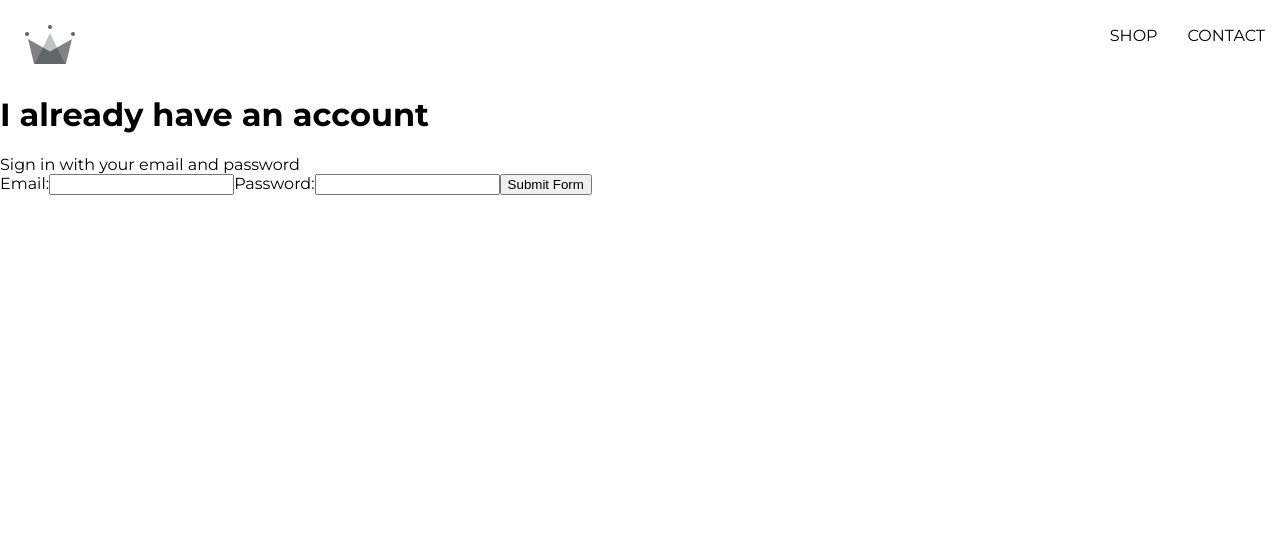
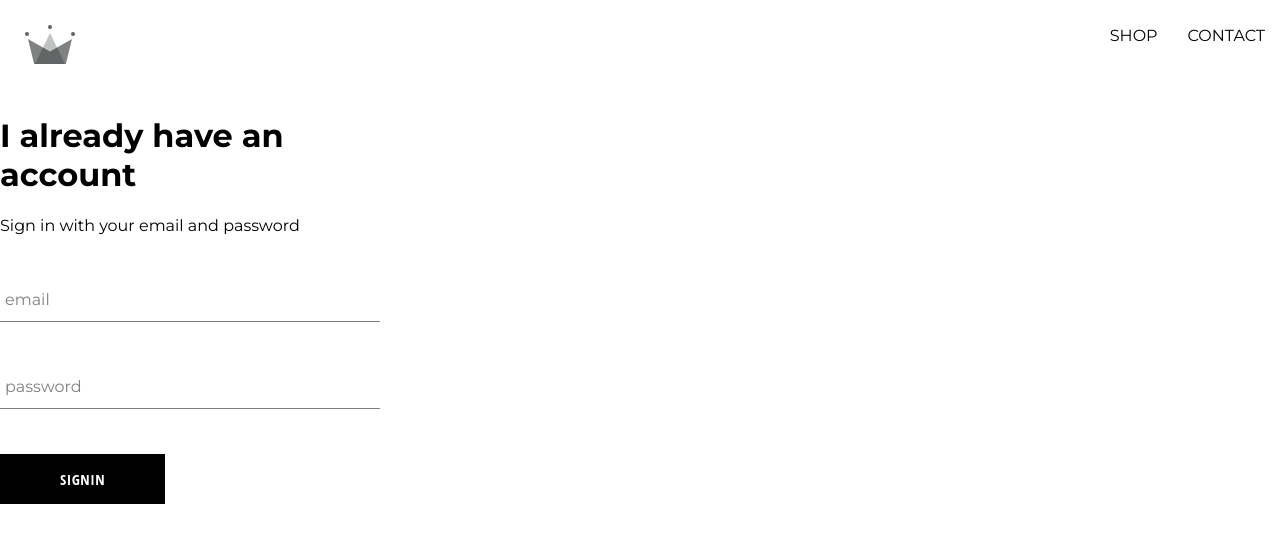
Before and after one commit to Yogesh6214/crown-clothing, a React (Create React App) app: page /signin in a window 1280 px wide. Shown: the top 542 px of the page. Built offline with nearby package versions, Linux system fonts and the light colour scheme.

Commit message:
Create the sigin, frominput, custom button page and component. Install the firebase package

```diff
--- a/package.json
+++ b/package.json
@@ -6,6 +6,7 @@
     "@testing-library/jest-dom": "^5.17.0",
     "@testing-library/react": "^13.4.0",
     "@testing-library/user-event": "^13.5.0",
+    "firebase": "^10.12.2",
     "react": "^18.2.0",
     "react-dom": "^18.2.0",
     "react-router-dom": "^6.23.0",
--- a/src/App.css
+++ b/src/App.css
@@ -9,3 +9,7 @@
   text-decoration: none;
   color: black;
 }
+
+* {
+  box-sizing: border-box;
+}
--- /dev/null
+++ b/src/components/custom-button/custom-button.component.jsx
@@ -0,0 +1,8 @@
+import "./custom-button.style.scss";
+
+const CustomButton = ({ children, ...otherProps }) => (
+  <button className="custom-button" {...otherProps}>
+    {children}
+  </button>
+);
+export default CustomButton;
--- /dev/null
+++ b/src/components/custom-button/custom-button.style.scss
@@ -0,0 +1,32 @@
+.custom-button {
+    min-width: 165px;
+    width: auto;
+    height: 50px;
+    letter-spacing: 0.5px;
+    line-height: 50px;
+    padding: 0 35px 0 35px;
+    font-size: 15px;
+    background-color: black;
+    color: white;
+    text-transform: uppercase;
+    font-family: 'Open Sans Condensed';
+    font-weight: bolder;
+    border: none;
+    cursor: pointer;
+
+    &:hover {
+        background-color: white;
+        color: black;
+        border: 1px solid black;
+    }
+
+    &.google-sign-in {
+        background-color: #4285f4;
+        color: white;
+
+        &:hover {
+            background-color: #357ae8;
+            border: none;
+        }
+    }
+}
--- /dev/null
+++ b/src/components/form-input/form-input.component.jsx
@@ -0,0 +1,17 @@
+import "./form-input.style.scss";
+
+const FormInput = ({ handleChange, label, ...otherProps }) => (
+  <div className="group">
+    <input className="form-input" onChange={handleChange} {...otherProps} />
+    {label ? (
+      <label
+        className={`${
+          otherProps.value.length ? "shrink" : ""
+        } form-input-label`}
+      >
+        {label}
+      </label>
+    ) : null}
+  </div>
+);
+export default FormInput;
--- /dev/null
+++ b/src/components/form-input/form-input.style.scss
@@ -0,0 +1,54 @@
+$sub-color: grey;
+$main-color: black;
+
+@mixin shrinkLabel {
+    top: -14px;
+    font-size: 12px;
+    color: $main-color;
+}
+
+.group {
+    position: relative;
+    margin: 45px 0;
+
+    .form-input {
+        background: none;
+        background-color: white;
+        color: $sub-color;
+        font-size: 18px;
+        padding: 10px 10px 10px 5px;
+        display: block;
+        width: 100%;
+        border: none;
+        border-radius: 0;
+        border-bottom: 1px solid $sub-color;
+        margin: 25px 0;
+
+        &:focus {
+            outline: none;
+        }
+
+        &:focus~.form-input-label {
+            @include shrinkLabel();
+        }
+    }
+
+    input[type='password'] {
+        letter-spacing: 0.3em;
+    }
+
+    .form-input-label {
+        color: $sub-color;
+        font-size: 16px;
+        font-weight: normal;
+        position: absolute;
+        pointer-events: none;
+        left: 5px;
+        top: 10px;
+        transition: 300ms ease all;
+
+        &.shrink {
+            @include shrinkLabel();
+        }
+    }
+}
--- a/src/components/sign-in/sigin-in.component.jsx
+++ b/src/components/sign-in/sigin-in.component.jsx
@@ -1,8 +1,10 @@
 import React, { Component } from "react";
-
+import FormInput from "../form-input/form-input.component";
+import CustomButton from "../custom-button/custom-button.component";
+import "./sigin-in.style.scss";
 class SignIn extends Component {
-  constructor() {
-    super();
+  constructor(props) {
+    super(props);
 
     this.state = {
       email: "",
@@ -17,7 +19,7 @@
   };
 
   handleChange = (event) => {
-    const { name, value } = event.target;
+    const { value, name } = event.target;
 
     this.setState({ [name]: value });
   };
@@ -29,24 +31,28 @@
         <span>Sign in with your email and password</span>
 
         <form onSubmit={this.handleSubmit}>
-          <label>Email:</label>
-          <input
+          <FormInput
             name="email"
             type="text"
-            onChange={this.handleChange}
+            handleChange={this.handleChange}
             value={this.state.email}
+            label="email"
             required
+            autoComplete="true"
           />
-          <label>Password:</label>
-          <input
+
+          <FormInput
             name="password"
             type="password"
-            onChange={this.handleChange}
+            handleChange={this.handleChange}
             value={this.state.password}
+            label="password"
             required
+            autoComplete="true"
           />
-
-          <input type="submit" value="Submit Form" />
+          <div className="buttons">
+            <CustomButton type="submit">SignIN</CustomButton>
+          </div>
         </form>
       </div>
     );
--- a/src/components/sign-in/sigin-in.style.scss
+++ b/src/components/sign-in/sigin-in.style.scss
@@ -0,0 +1,14 @@
+.sign-in {
+    width: 380px;
+    display: flex;
+    flex-direction: column;
+
+    .title {
+        margin: 10px 0;
+    }
+
+    .buttons {
+        display: flex;
+        justify-content: space-between;
+    }
+}
--- a/src/pages/siginin-and-siginup/sigin-in-and-sigin-up.style.scss
+++ b/src/pages/siginin-and-siginup/sigin-in-and-sigin-up.style.scss
@@ -0,0 +1,6 @@
+.sign-in-and-sign-up {
+    width: 850px;
+    display: flex;
+    justify-content: space-between;
+    margin: 30px auto;
+}
```
Also changed, not shown: src/pages/siginin-and-siginup/sigin-in-and-sigin-up.component.jsx (+7 -6 lines), 1 other file (tests, documents, lock files or other folders).
